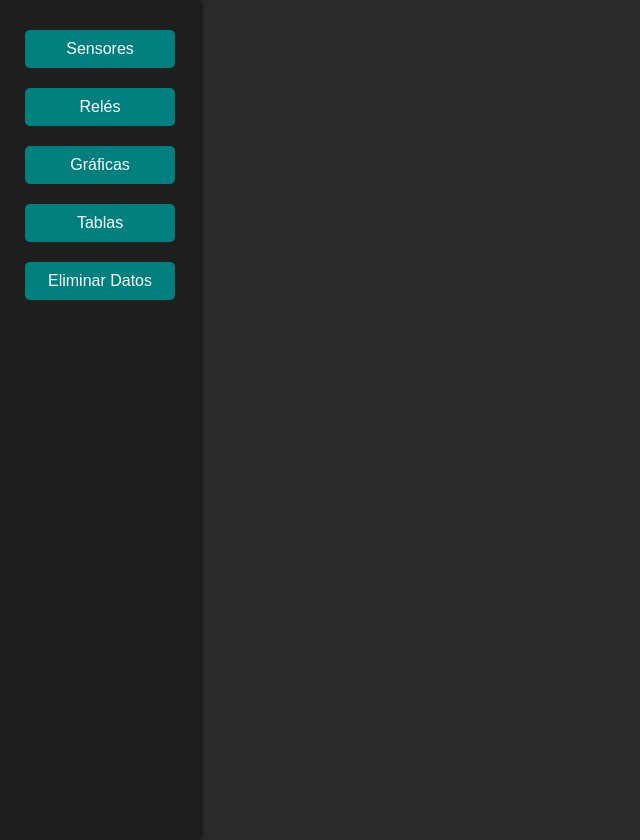
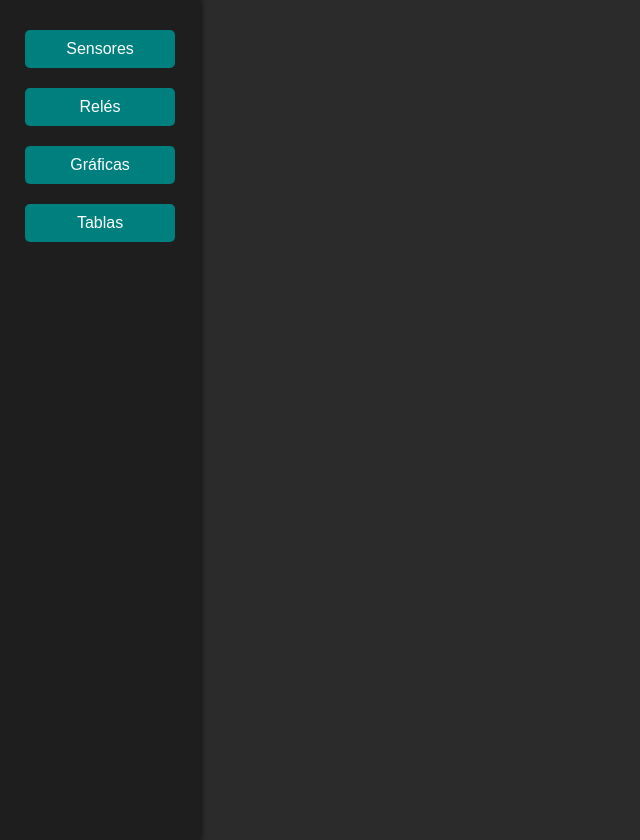
Before and after one commit to almafer291/ardusens, a plain HTML site: page index.html in a window 1280 px wide. Shown: the whole page, without its empty margins (0-640 px from the left). Drawn offline with Linux system fonts and the light colour scheme.

Commit message:
Update index.html

```diff
--- a/index.html
+++ b/index.html
@@ -13,7 +13,6 @@
         <button id="btn-reles" class="side-btn">Relés</button>
         <button id="btn-graficas" class="side-btn">Gráficas</button>
         <button id="btn-tablas" class="side-btn">Tablas</button>
-        <button id="btn-delete-data" class="side-btn">Eliminar Datos</button> <!-- Botón para eliminar datos -->
     </div>
 
     <!-- Contenedor para mostrar los datos de los sensores -->
```
